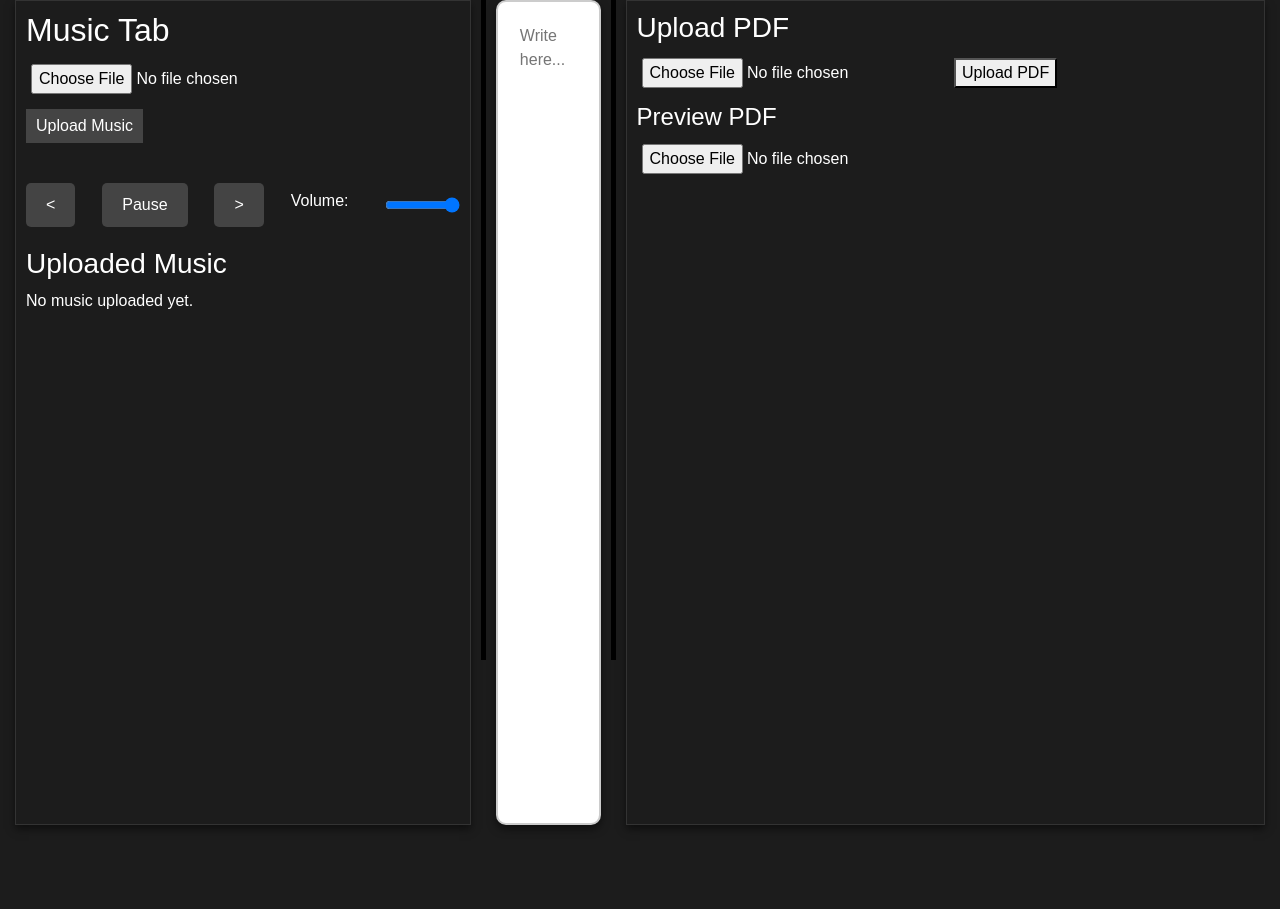
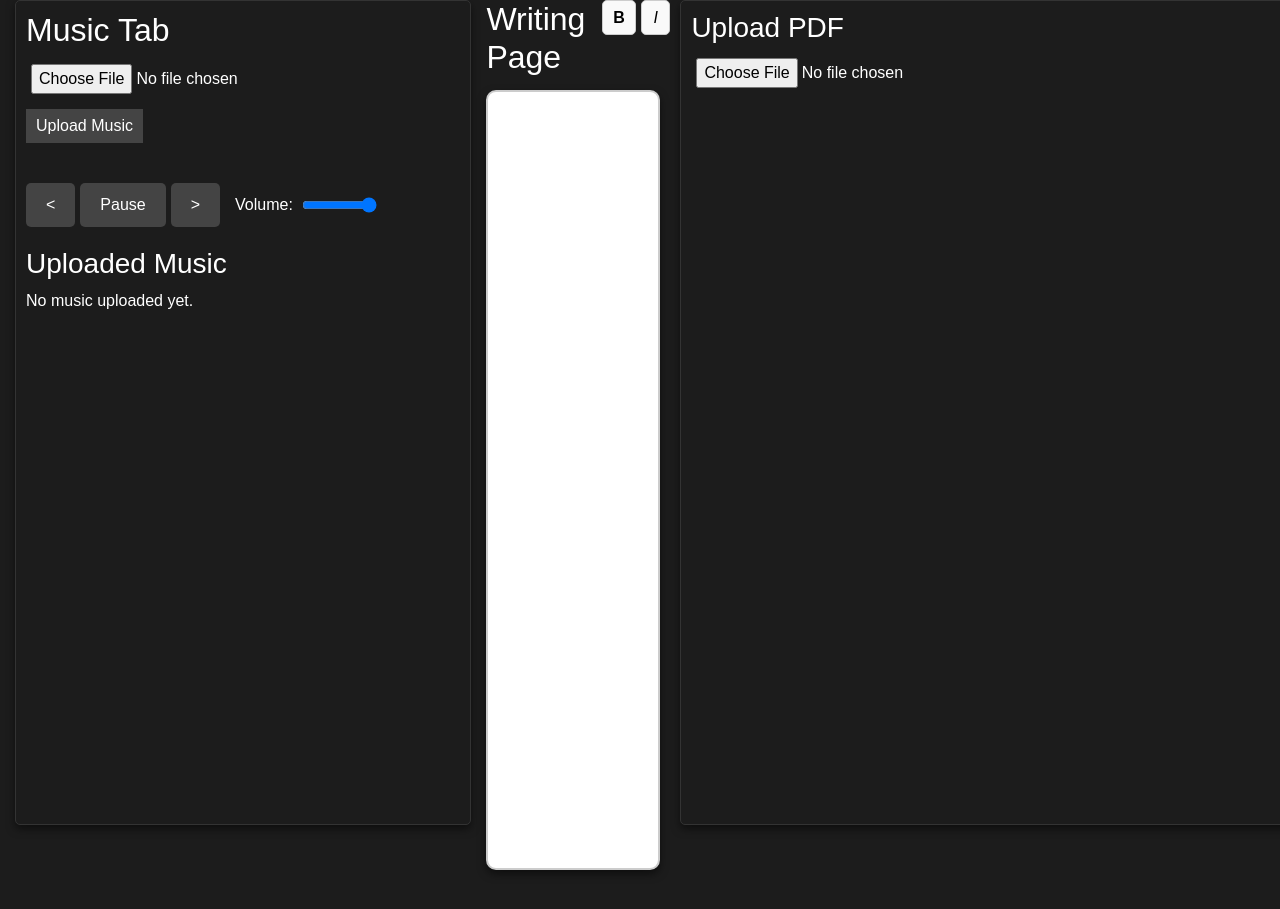
Before and after one commit to sneri12pic/Music-And-Notes, a Flask app: page / in a window 1280 px wide. Shown: the top 909 px of the page. Run offline with Flask 3, Linux system fonts and the light colour scheme.

Commit message:
Resizer done The functionality of bold and italic is done Design for buttons B/I done  - Overall design changes

```diff
--- a/main1.py
+++ b/main.py
@@ -6,42 +6,28 @@
 
 # Configuration for file uploads
 UPLOAD_FOLDER_AUDIO = 'uploads'  # For MP3 and other audio files
-UPLOAD_FOLDER_PDF = 'uploads-pdf'  # For PDF files
 ALLOWED_EXTENSIONS_AUDIO = {'mp3', 'wav', 'ogg', 'flac'}  # Allowed audio extensions
-ALLOWED_EXTENSIONS_PDF = {'pdf'}  # Allowed PDF extension
 app.config['UPLOAD_FOLDER_AUDIO'] = UPLOAD_FOLDER_AUDIO
-app.config['UPLOAD_FOLDER_PDF'] = UPLOAD_FOLDER_PDF
 
 app.secret_key = 'supersecretkey'
 
 # Ensure the upload folders exist
 os.makedirs(UPLOAD_FOLDER_AUDIO, exist_ok=True)
-os.makedirs(UPLOAD_FOLDER_PDF, exist_ok=True)
 
 def allowed_file_audio(filename):
     """Check if the file is an allowed audio type."""
     return '.' in filename and filename.rsplit('.', 1)[1].lower() in ALLOWED_EXTENSIONS_AUDIO
-
-def allowed_file_pdf(filename):
-    """Check if the file is a PDF."""
-    return '.' in filename and filename.rsplit('.', 1)[1].lower() in ALLOWED_EXTENSIONS_PDF
 
 @app.route('/uploads/<filename>')
 def serve_audio(filename):
     """Serve uploaded audio files."""
     return send_from_directory(app.config['UPLOAD_FOLDER_AUDIO'], filename)
 
-@app.route('/uploads-pdf/<filename>')
-def serve_pdf(filename):
-    """Serve uploaded PDF files."""
-    return send_from_directory(app.config['UPLOAD_FOLDER_PDF'], filename)
-
 @app.route('/')
 def home():
     """Render the main page."""
     audio_files = os.listdir(app.config['UPLOAD_FOLDER_AUDIO'])
-    pdf_files = os.listdir(app.config['UPLOAD_FOLDER_PDF'])
-    return render_template('index.html', audio_files=audio_files, pdf_files=pdf_files)
+    return render_template('index.html', audio_files=audio_files)
 
 @app.route('/upload', methods=['POST'])
 def upload_file():
@@ -59,10 +45,6 @@
         filepath = os.path.join(app.config['UPLOAD_FOLDER_AUDIO'], file.filename)
         file.save(filepath)
         flash('Audio file uploaded successfully')
-    elif allowed_file_pdf(file.filename):  # For PDF files
-        filepath = os.path.join(app.config['UPLOAD_FOLDER_PDF'], file.filename)
-        file.save(filepath)
-        flash('PDF file uploaded successfully')
     else:
         flash('Invalid file type')
         return redirect(url_for('home'))
--- a/static/drag-drop.js
+++ /dev/null
@@ -1,112 +0,0 @@
-document.addEventListener('DOMContentLoaded', function () {
-    // Select the drop areas and file input elements
-    const mp3DropArea = document.getElementById('mp3-drop-area');
-    const pdfDropArea = document.getElementById('pdf-drop-area');
-    const mp3Input = document.getElementById('mp3-input');
-    const pdfInput = document.getElementById('pdf-input');
-
-    // Drag and drop event handlers for MP3 files
-    mp3DropArea.addEventListener('dragover', function (e) {
-        e.preventDefault();
-        mp3DropArea.classList.add('drag-over');
-    });
-
-    mp3DropArea.addEventListener('dragleave', function () {
-        mp3DropArea.classList.remove('drag-over');
-    });
-
-    mp3DropArea.addEventListener('drop', function (e) {
-        e.preventDefault();
-        mp3DropArea.classList.remove('drag-over');
-        handleFileDrop(e.dataTransfer.files, 'mp3');
-    });
-
-    // Drag and drop event handlers for PDF files
-    pdfDropArea.addEventListener('dragover', function (e) {
-        e.preventDefault();
-        pdfDropArea.classList.add('drag-over');
-    });
-
-    pdfDropArea.addEventListener('dragleave', function () {
-        pdfDropArea.classList.remove('drag-over');
-    });
-
-    pdfDropArea.addEventListener('drop', function (e) {
-        e.preventDefault();
-        pdfDropArea.classList.remove('drag-over');
-        handleFileDrop(e.dataTransfer.files, 'pdf');
-    });
-
-    // Handle file selection by input for MP3
-    mp3DropArea.addEventListener('click', function () {
-        mp3Input.click();
-    });
-
-    mp3Input.addEventListener('change', function (e) {
-        handleFileDrop(e.target.files, 'mp3');
-    });
-
-    // Handle file selection by input for PDF
-    pdfDropArea.addEventListener('click', function () {
-        pdfInput.click();
-    });
-
-    pdfInput.addEventListener('change', function (e) {
-        handleFileDrop(e.target.files, 'pdf');
-    });
-
-    // Function to handle file drop or file input
-    function handleFileDrop(files, fileType) {
-        for (let file of files) {
-            if (fileType === 'mp3' && file.type === 'audio/mp3') {
-                uploadMP3(file);
-            } else if (fileType === 'pdf' && file.type === 'application/pdf') {
-                uploadPDF(file);
-            } else {
-                alert('Invalid file type. Please upload a valid MP3 or PDF file.');
-            }
-        }
-    }
-
-    // Function to handle MP3 upload (e.g., via fetch)
-    function uploadMP3(file) {
-        const formData = new FormData();
-        formData.append('file', file);
-
-        fetch('/upload-mp3', {
-            method: 'POST',
-            body: formData
-        })
-            .then(response => response.json())
-            .then(data => {
-                if (data.success) {
-                    alert('MP3 uploaded successfully');
-                } else {
-                    alert('Error uploading MP3 file.');
-                }
-            })
-            .catch(error => console.error('Error:', error));
-    }
-
-    // Function to handle PDF upload (e.g., via fetch)
-    function uploadPDF(file) {
-        const formData = new FormData();
-        formData.append('file', file);
-
-        fetch('/upload-pdf', {
-            method: 'POST',
-            body: formData
-        })
-            .then(response => response.json())
-            .then(data => {
-                if (data.success) {
-                    const fileUrl = `/uploads-pdf/${file.name}`;
-                    document.getElementById('pdfPreview').src = fileUrl;
-                    alert('PDF uploaded successfully');
-                } else {
-                    alert('Error uploading PDF file.');
-                }
-            })
-            .catch(error => console.error('Error:', error));
-    }
-});
--- a/static/script.js
+++ b/static/script.js
@@ -102,29 +102,48 @@
         audioPlayer.volume = volumeSlider.value;
     });
 
-    // PDF update
+    //Writing Page update:BUTTONS FOR BOLD/ITALIC JS
+    document.getElementById('bold-btn').addEventListener('click', function () {
+        applyFormatting('bold');
+    });
+
+    document.getElementById('italic-btn').addEventListener('click', function () {
+        applyFormatting('italic');
+    });
+
+    function applyFormatting(command) {
+        const textarea = document.getElementById('text-area');
+        textarea.focus();
+        document.execCommand(command);
+    }
+    //Infinite Writing Page
+    function autoResizeContent() {
+        const writingPage = document.getElementById('writing-page');
+
+        // Reset height to 'auto' to shrink it when content is removed
+        writingPage.style.height = 'auto';
+
+        // Set the height to match the content's scrollHeight
+        writingPage.style.height = writingPage.scrollHeight + 'px';
+    }
+
+
+
+// PDF update: Display the selected PDF file immediately without server interaction
     document.getElementById('pdfInput').addEventListener('change', function(event) {
         const file = event.target.files[0];
+
         if (file && file.type === 'application/pdf') {
-            // Upload the file to the server
-            const formData = new FormData();
-            formData.append('file', file);
+            const reader = new FileReader();
 
-            fetch('/upload', {
-                method: 'POST',
-                body: formData
-            }).then(response => response.json())
-                .then(data => {
-                    if (data.success) {
-                        // Once the PDF is uploaded, update the iframe with the file URL
-                        const iframe = document.getElementById('pdfPreview');
-                        const fileUrl = `/uploads-pdf/${file.name}`;
-                        iframe.src = fileUrl;
-                    } else {
-                        alert('Error uploading file');
-                    }
-                })
-                .catch(error => console.error('Error:', error));
+            // On file load, display the PDF in the iframe
+            reader.onload = function(e) {
+                const iframe = document.getElementById('pdfPreview');
+                iframe.src = e.target.result; // Set the iframe source to the PDF data URL
+            };
+
+            // Read the file as a data URL
+            reader.readAsDataURL(file);
         } else {
             alert('Please upload a valid PDF file.');
         }
@@ -154,9 +173,14 @@
         if (isResizingLeft) {
             const dx = e.clientX - startX;
             const newWidth = startWidthLeft + dx;
-            if (newWidth > 100 && newWidth < window.innerWidth - 200) { // Prevent too small or too large widths
+
+            // Prevent too small or too large widths
+            if (newWidth > 100 && newWidth < window.innerWidth - 200) {
                 musicTab.style.width = newWidth + 'px';
-                writingPage.style.marginLeft = newWidth + 'px';
+
+                // Dynamically calculate the width for the writing page
+                const remainingWidth = window.innerWidth - newWidth - pdfContainer.offsetWidth;
+                writingPage.style.width = remainingWidth + 'px';
             }
         }
     }
--- a/static/styles.css
+++ b/static/styles.css
@@ -30,6 +30,7 @@
     display: flex;
     flex-direction: column;
     min-height: 825px;  /* Ensures a minimum height */
+    border-radius: 5px;
 }
 
 /* Music Tab Heading */
@@ -91,6 +92,12 @@
     flex-grow: 1;  /* Allow the text to take up available space */
 }
 
+.audio-and-volume-controls {
+    display: flex; /* Enable flexbox */
+    align-items: center; /* Align items vertically in the center */
+    gap: 10px; /* Optional: Space between the controls */
+}
+
 /* Delete Button Styling */
 .delete-btn {
     background-color: red;
@@ -112,6 +119,7 @@
     display: flex;
     justify-content: space-between;
     align-items: center;
+    gap: 5px;
 }
 
 /* Audio Control Button */
@@ -129,48 +137,88 @@
     background-color: #666;
 }
 
+.volume-controls label {
+    margin-left: 5px;
+}
+
 /* Volume Control Slider */
 #volume-slider {
-    margin-left: 10px;
+    margin-left: 5px;
+    margin-top: 35px;
     width: 75px;
+    height: 10px;
 }
 
 /* Writing Page */
 .writing-page {
-    margin-left: 5px;
-    margin-right: 5px;
-    flex: 3;  /* Take up more space relative to other flex items */
+    display: flex;          /* Use flexbox to control the layout */
+    flex-direction: column; /* Stack elements vertically */
+    height: 100%;           /* Make sure it takes up the full height of the container */
+    box-sizing: border-box; /* Include padding in the height calculation */
     background-color: #ffffff;
     color: #000;
     border: 2px solid #ccc;
     border-radius: 10px;
-    padding: 20px;
     box-shadow: 0 4px 8px rgba(0, 0, 0, 0.5);
-    min-height: 825px;  /* Set a minimum height for consistency */
+    max-height: 780px;
+    margin-right: 10px;
+    overflow-y: auto;
 }
 
-/* Writing Textarea */
-textarea {
+/* Ensure the textarea fills the entire height of the writing page */
+.editable-text {
     width: 100%;
-    height: calc(100% - 40px);  /* Allow for padding around the textarea */
+    height: 100%;  /* Fill the height of the parent container */
     border: none;
-    resize: none;
+    resize: none;  /* Disable resize */
     outline: none;
     background: transparent;
     font-size: 16px;
     color: inherit;
+    padding: 10px;
+    box-sizing: border-box; /* Ensure padding doesn't affect the height */
+    white-space: pre-wrap;  /* Ensure text wraps correctly */
+}
+
+/* Writing Tab Heading */
+.formatting-buttons h2 {
+    color: #FFFFFF;
+    margin-right: 5px;
+}
+
+.formatting-buttons {
+    display: flex;
+    justify-content: flex-start;
+    gap: 5px; /* Space between buttons */
+    margin-bottom: 5px; /* Space between buttons and textarea */
+}
+
+.formatting-buttons button {
+    width: 35px;
+    height: 35px;
+    padding: 5px 10px;
+    font-size: 16px;
+    border: 1px solid #ccc;
+    border-radius: 5px;
+    background-color: #f9f9f9;
+    cursor: pointer;
+    transition: background-color 0.3s;
+}
+
+.formatting-buttons button:hover {
+    background-color: #e0e0e0;
 }
 
 /* PDF Viewer */
 .pdf-viewer {
-    margin-left: 5px;
     flex: 1;
     color: #fff;
     background-color: #1c1c1c;
     border: 1px solid #333;
     padding: 10px;
     box-shadow: 0 4px 8px rgba(0, 0, 0, 0.5);
-    min-height: 825px;  /* Set a minimum height */
+    max-height: 825px;
+    border-radius: 5px;
 }
 
 /* PDF Viewer Input */
@@ -180,14 +228,24 @@
     border-radius: 4px;
     border: none;
     outline: none;
+    max-height: 825px;
+}
+
+/* Ensure the PDF iframe has a maximum height */
+.pdf-container iframe {
+    max-height: 80vh;  /* Limit the height to 80% of the viewport height */
+    width: 100%;       /* Make the width 100% of the container */
+    border: none;      /* Remove the border for a cleaner look */
+    overflow: auto;    /* Allow scrolling if the content exceeds the max height */
 }
 
 /* PDF iframe Styling */
 .pdf-viewer iframe {
     flex: 1;
     width: 100%;
-    height: 100%;
+    height: 100vh;
     border: none;
+    max-height: 780px;
 }
 
 /* General Player Container */
@@ -222,9 +280,11 @@
 
 /* Resizer styling */
 .resizer {
-    background-color: #000;
+    background-color: #aa5f5f;
     cursor: ew-resize;
-    width: 10px;
-    height: 70%;
-    margin: 0 5px;  /* Slight margin for spacing */
+    width: 8px;
+    height: 50%;
+    margin-right: 10px;
+    margin-top: 25vh;
+    border-radius: 5px;
 }
--- a/templates/index.html
+++ b/templates/index.html
@@ -30,15 +30,19 @@
                 Your browser does not support the audio element.
             </audio>
 
+            <div class="audio-and-volume-controls">
                 <!-- Audio Controls -->
                 <div class="audio-controls">
                     <button id="prev-btn"><</button>
                     <button id="pause-btn">Pause</button>
                     <button id="next-btn">></button>
+                </div>
 
-                <!-- Volume Control -->
+                <!-- Volume Controls -->
+                <div class="volume-controls">
                     <label for="volume-slider">Volume:</label>
                     <input type="range" id="volume-slider" min="0" max="1" step="0.01" value="1">
+                </div>
             </div>
 
             <!-- Uploaded Music List -->
@@ -65,8 +69,17 @@
 
     <!-- Writing Page (Middle Column) -->
     <div class="writing-container flex-grow-1">
+
+        <!-- Formatting Buttons -->
+        <div class="formatting-buttons">
+            <h2>Writing Page</h2>
+            <button id="bold-btn" type="button"><b>B</b></button>
+            <button id="italic-btn" type="button"><i>I</i></button>
+        </div>
+        <!-- Writing Page -->
         <div class="writing-page">
-            <textarea placeholder="Write here..."></textarea>
+            <!-- Use a contenteditable div instead of textarea -->
+            <div id="text-area" contenteditable="true" class="editable-text" placeholder="Write here..."></div>
         </div>
     </div>
 
@@ -78,23 +91,16 @@
         <div class="pdf-viewer">
             <h3>Upload PDF</h3>
             <!-- PDF File Upload Form -->
-            <form action="/upload" method="post" enctype="multipart/form-data">
-                <input type="file" name="file" accept="application/pdf" required>
-                <button type="submit">Upload PDF</button>
-            </form>
+            <input type="file" id="pdfInput" accept="application/pdf">
 
             <!-- PDF Preview (Iframe) -->
-            <h4>Preview PDF</h4>
-            <input type="file" id="pdfInput" accept="application/pdf">
-            <iframe id="pdfPreview" width="100%" height="600px"></iframe>
+            <iframe id="pdfPreview" width="100%" height="100%"></iframe>
         </div>
     </div>
+
 </div>
 
 <!-- Script loaded at the bottom of the body to ensure HTML elements are loaded first -->
 <script src="../static/script.js"></script>
-<!-- Link to the drag-and-drop script file -->
-<script src="../static/drag-drop.js"></script>
-
 </body>
 </html>
```
Lines whose indentation alone changed are shown as unchanged.
